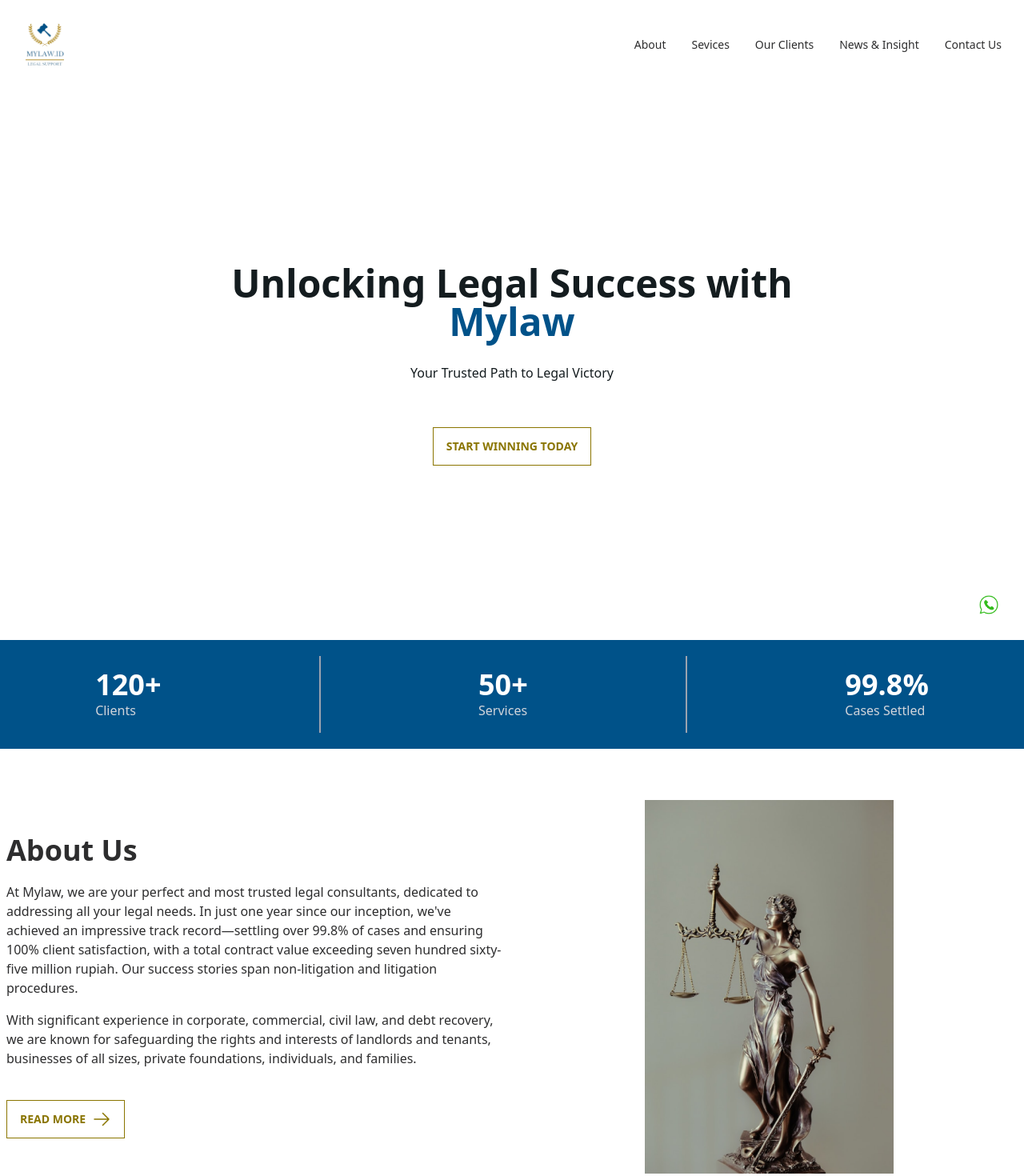
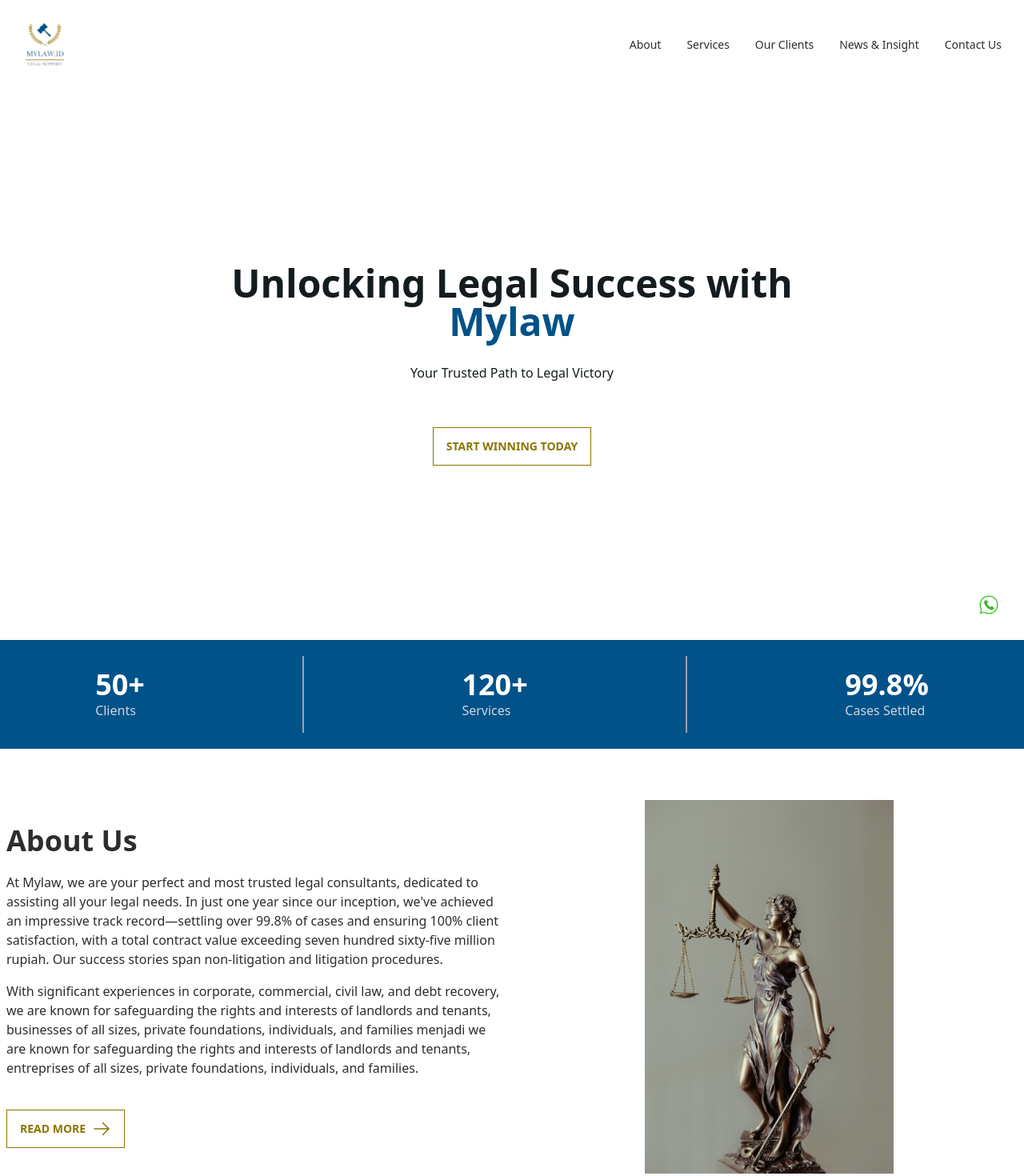
Before and after one commit to nctrnlman/client-mylaw, a React (Vite) app: page / in a window 1280 px wide. Shown: the top 1470 px of the page at 80% size. Built offline with nearby package versions, Linux system fonts and the light colour scheme; the HTML template or start-up script is replaced by a standard one; what tailwindcss-gradients would draw is missing.

Commit message:
revision daffa

```diff
--- a/src/components/AboutUs.jsx
+++ b/src/components/AboutUs.jsx
@@ -10,17 +10,17 @@
         <h2 className="text-4xl font-bold mb-5">About Us</h2>
         <p className="mb-4">
           At Mylaw, we are your perfect and most trusted legal consultants,
-          dedicated to addressing all your legal needs. In just one year since
+          dedicated to assisting all your legal needs. In just one year since
           our inception, we've achieved an impressive track record—settling over
           99.8% of cases and ensuring 100% client satisfaction, with a total
           contract value exceeding seven hundred sixty-five million rupiah. Our
           success stories span non-litigation and litigation procedures.
         </p>
         <p className="mb-10">
-          With significant experience in corporate, commercial, civil law, and
-          debt recovery, we are known for safeguarding the rights and interests
-          of landlords and tenants, businesses of all sizes, private
-          foundations, individuals, and families.
+          With significant experiences in corporate, commercial, civil law, and
+          debt recovery, we are known for safeguarding the rights and interests of landlords and tenants, businesses of all sizes, private foundations,
+          individuals, and families menjadi we are known for safeguarding the rights and interests of landlords and tenants, entreprises of all sizes,
+          private foundations, individuals, and families.
         </p>
         <a
           href=""
--- a/src/components/Navbar.jsx
+++ b/src/components/Navbar.jsx
@@ -19,7 +19,7 @@
             <Link to="/about-us">About</Link>
           </li>
           <li>
-            <Link to="/services">Sevices</Link>
+            <Link to="/services">Services</Link>
           </li>
           <li>
             <Link to="/client">Our Clients</Link>
--- a/src/components/Summary.jsx
+++ b/src/components/Summary.jsx
@@ -3,12 +3,12 @@
     <div className="w-screen bg-primary">
       <div className="p-5 max-w-7xl flex justify-around items-center mx-auto text-white">
         <div className="stat w-min">
-          <div className="stat-value">120+</div>
+          <div className="stat-value">50+</div>
           <div className="stat-title text-gray-300">Clients</div>
         </div>
         <div className="divider divider-horizontal after:bg-gray-400 before:bg-gray-400"></div>
         <div className="stat w-min">
-          <div className="stat-value">50+</div>
+          <div className="stat-value">120+</div>
           <div className="stat-title text-gray-300">Services</div>
         </div>
         <div className="divider divider-horizontal after:bg-gray-400 before:bg-gray-400"></div>
--- a/src/pages/AboutUs.jsx
+++ b/src/pages/AboutUs.jsx
@@ -114,8 +114,8 @@
           </h1>
           <p className=" md:text-lg mb-4 text-justify">
             At Mylaw, we pride ourselves on being your go-to legal consultants,
-            ready to cater to all your legal needs. In just one year since our
-            inception, we've achieved an astounding success rate of over 99.8%
+            ready to cater to all your legal needs. Since the first year of our inception,
+            we've achieved an astounding success rate of over 99.8%
             in settling cases, leaving our clients with 100% satisfaction. Our
             combined professional and success fees have exceeded seven hundred
             sixty-five million rupiah, thanks to our expert handling of both
--- a/src/pages/Services.jsx
+++ b/src/pages/Services.jsx
@@ -124,9 +124,9 @@
           </h1>
           <p className="my-10 text-lg">
             At Mylaw, we specialize in a wide range of practice areas, ensuring
-            that we can address your legal concerns effectively. Whether you're
+            that we can address your legal concerns effectively. Whether you are
             an individual, a small business, or a large corporation, our team is
-            ready to assist you in the following areas:
+            ready to assist you in profuse areas:
           </p>
           <a
             href=""
```
